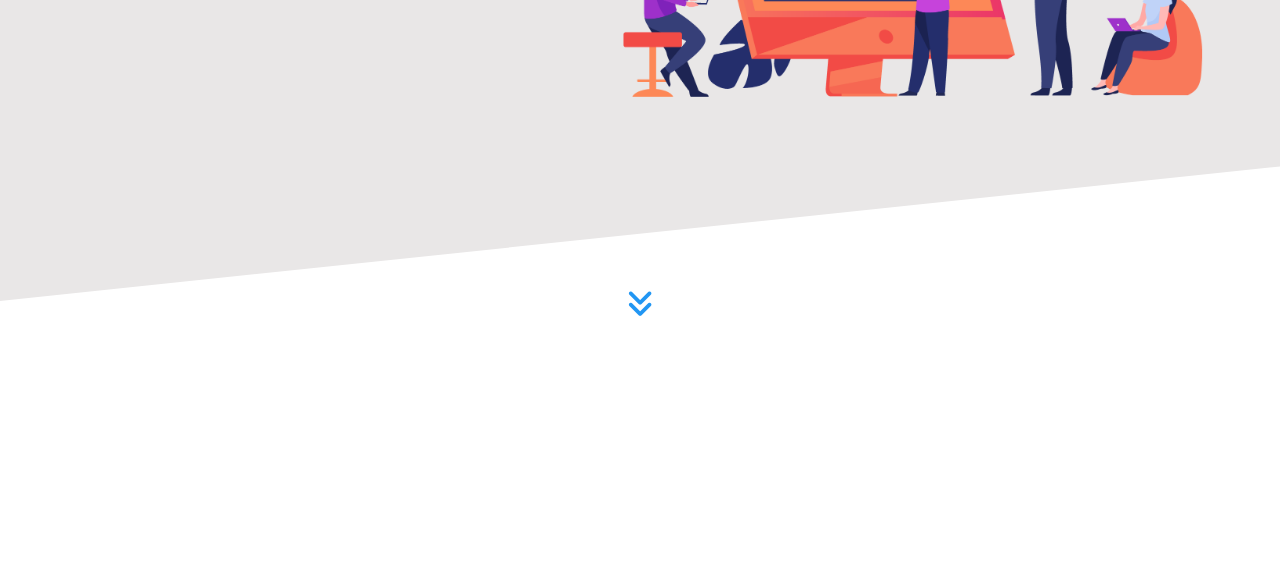
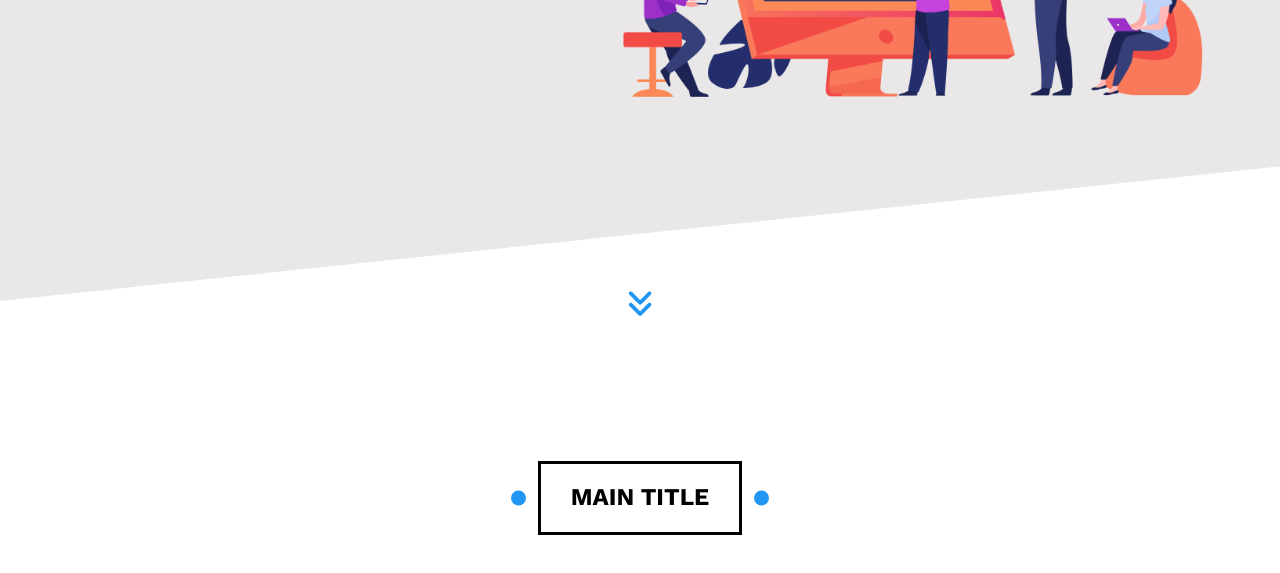
Before and after one commit to Ahmedibrahem9594/html_css_third_template, a plain HTML site: page index.html in a window 1280 px wide. Shown: the part 439-1012 px from the top of the page. Before the commit the page ends 800 px from the top, so only its background shows below. Drawn offline with nearby package versions, Linux system fonts and the light colour scheme; files whose address does not match are found by name.

Commit message:
add main-title with animation

```diff
--- a/css/elzero.css
+++ b/css/elzero.css
@@ -52,6 +52,45 @@ html {
         width: 1170px;
     }
  }
+ /* global components */
+ .main-title {
+    position: relative;
+    border: 3px solid black;
+    padding: 20px 30px;
+    width: fit-content;
+    margin: 100px auto;
+    text-transform: uppercase;
+    transition: 0.5s;
+ }
+ .main-title::before,
+ .main-title::after {
+    content: "";
+    position: absolute;
+    width: 15px;
+    height: 15px;
+    background-color: var(--main-color);
+    border-radius: 50%;
+    top: 50%;
+    transform: translateY(-50%);
+ }
+ .main-title::before {
+    left: -30px;
+ }
+ .main-title::after {
+    right: -30px;
+ }
+ .main-title:hover::before {
+    animation: left-move 0.5s linear forwards;
+ }
+ .main-title:hover::after {
+    animation: right-move 0.5s linear forwards;
+ }
+ .main-title:hover {
+    color: white;
+    border: 3px solid white;
+    transition-delay: 0.5s;
+ }
+ /* global components */
 /* end global rules */
 /* start header */
 .header {
@@ -299,4 +338,32 @@ html {
         transform: translateY(-15px);
     }
 }
+@keyframes left-move {
+    50% {
+        left: 0;
+        width: 15px;
+        height: 15px;
+    }
+    100% {
+        left: 0;
+        width: 50%;
+        height: 100%;
+        border-radius: 0;
+        z-index: -1;
+    }
+}
+@keyframes right-move {
+    50% {
+        right: 0;
+        width: 15px;
+        height: 15px;
+    }
+    100% {
+        right: 0;
+        width: 50%;
+        height: 100%;
+        border-radius: 0;
+        z-index: -1;
+    }
+}
 /* end animation */
--- a/index.html
+++ b/index.html
@@ -89,6 +89,7 @@
         </a>
     </div>
     <!-- end landing -->
+    <h2 class="main-title">Main Title</h2>
 
 </body>
 </html>
```
